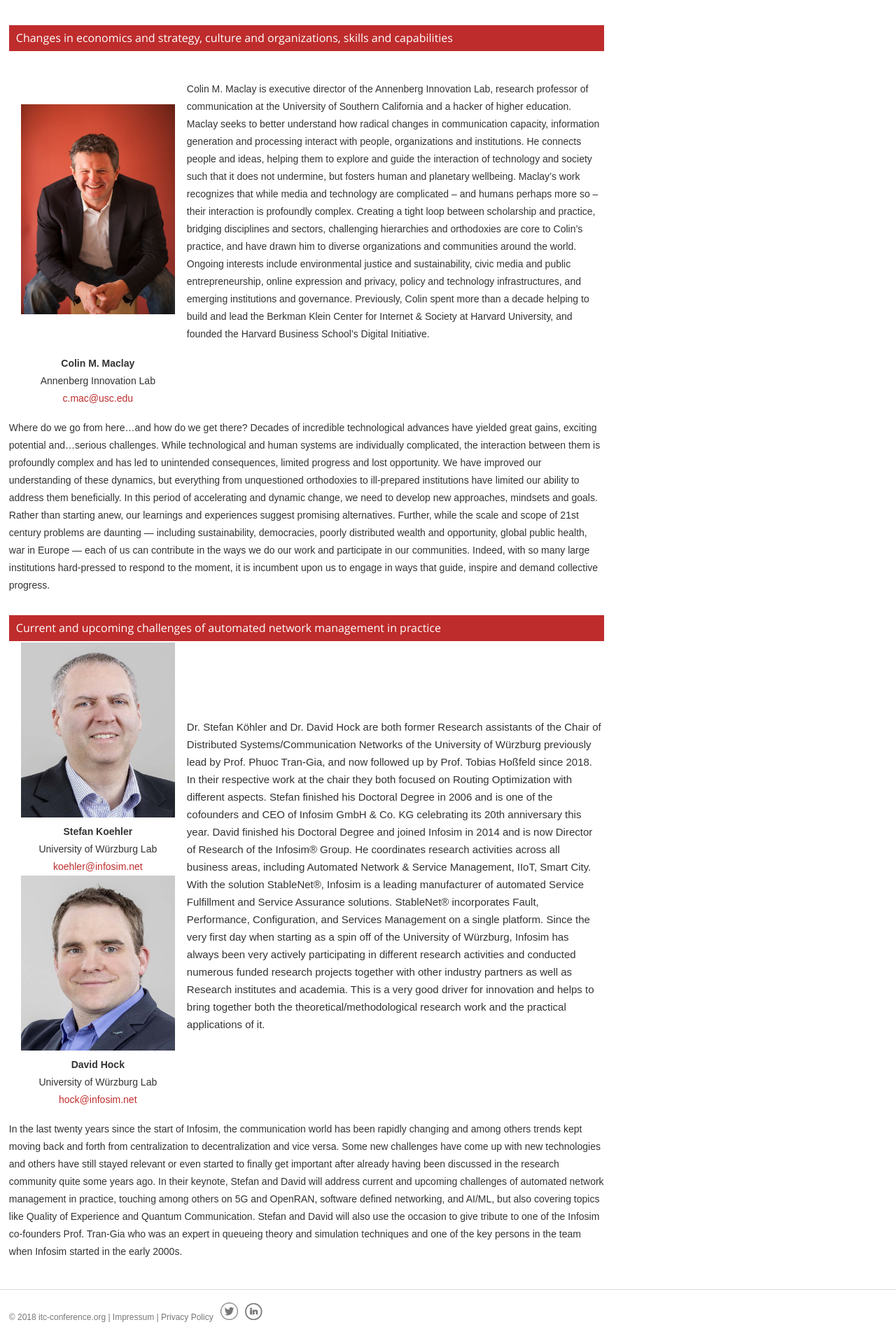
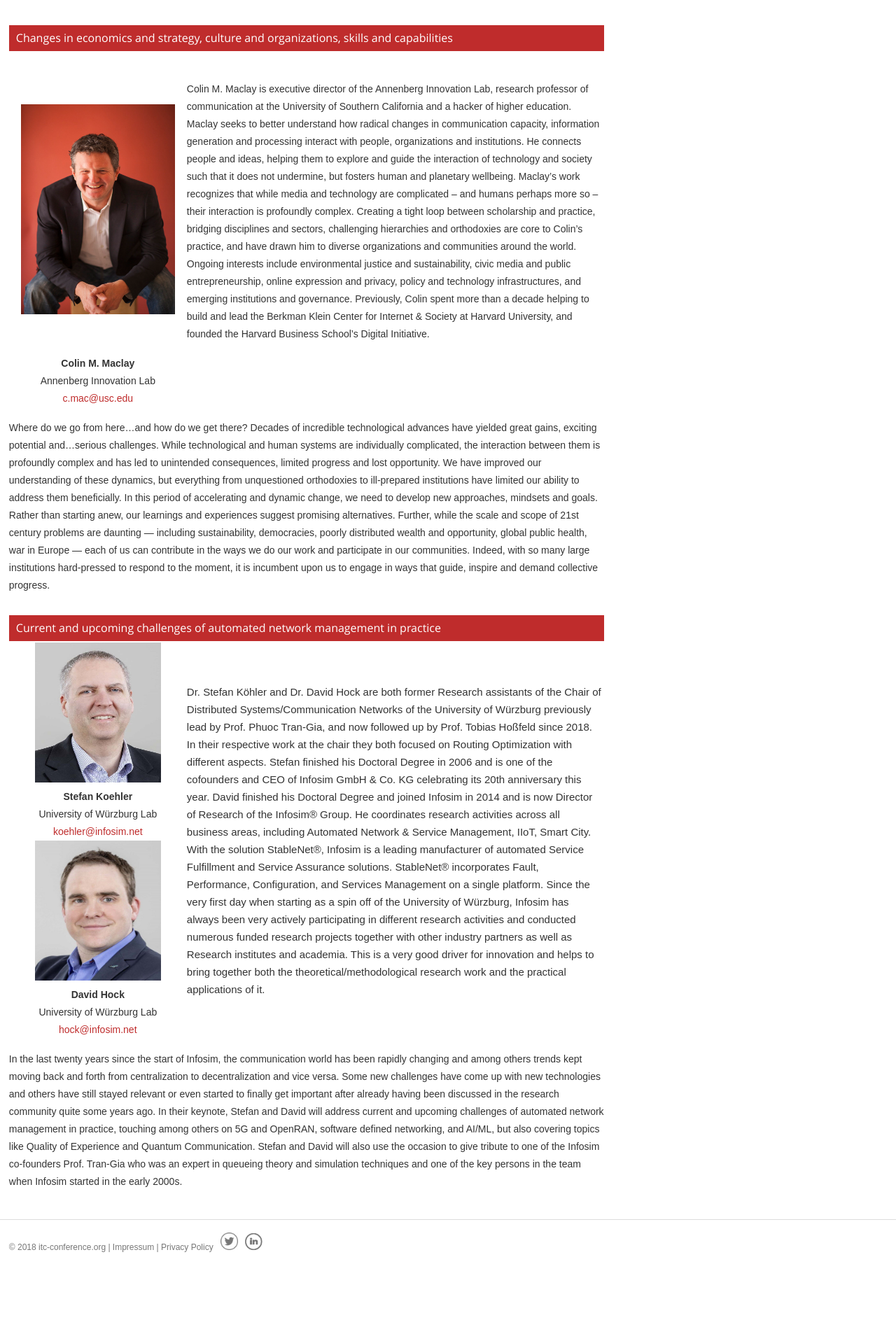
Before and after one commit to ohohlfeld/itc35, a Jekyll site: the page built from keynote.md, in a window 1280 px wide. Shown: the part 1307-3223 px from the top of the page at 70% size. Built offline with Jekyll 4.4.1, drawn with Linux system fonts in a browser that asks for light colours; after the commit the page ends 3123 px from its top, so only the background shows below that.

Commit message:
Update keynote.md

```diff
--- a/keynote.md
+++ b/keynote.md
@@ -77,14 +77,14 @@
 <table>
   <tbody>
     <tr>
-      <td width="250" height="250" align="center">
-        <img src="{{ site.baseurl }}/assets/images/keynote/stefan_koehler.jpg" alt="Stefan Koehler" width="220" height="250">
+      <td width="250" height="300" align="center">
+        <img src="{{ site.baseurl }}/assets/images/keynote/stefan_koehler.jpg" alt="Stefan Koehler" width="180" height="200">
         <br>
         <b>Stefan Koehler</b><br>
         University of Würzburg Lab<br>
         <a href="mailto:koehler@infosim.net">koehler@infosim.net</a>
         <br>
-        <img src="{{ site.baseurl }}/assets/images/keynote/david_hock.jpg" alt="David Hock" width="220" height="250">
+        <img src="{{ site.baseurl }}/assets/images/keynote/david_hock.jpg" alt="David Hock" width="180" height="200">
         <br>
         <b>David Hock</b><br>
         University of Würzburg Lab<br>
```
